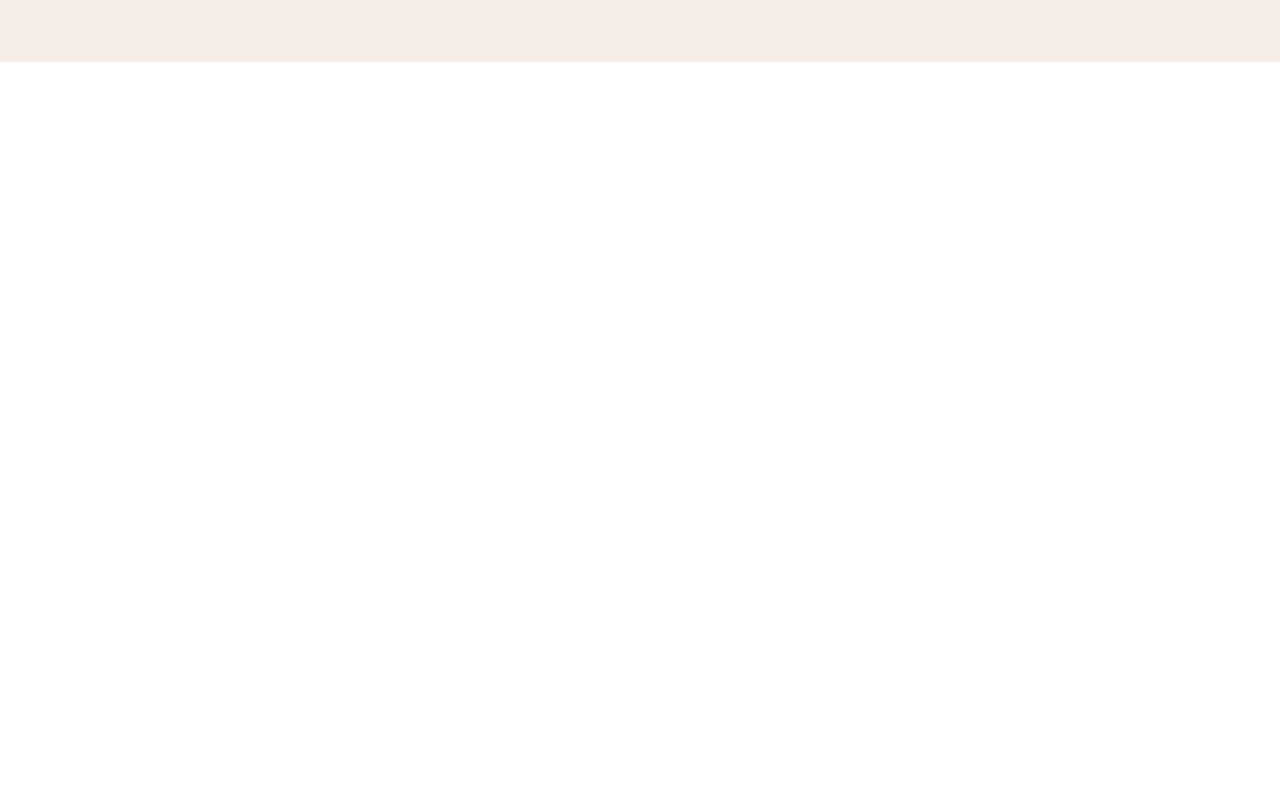
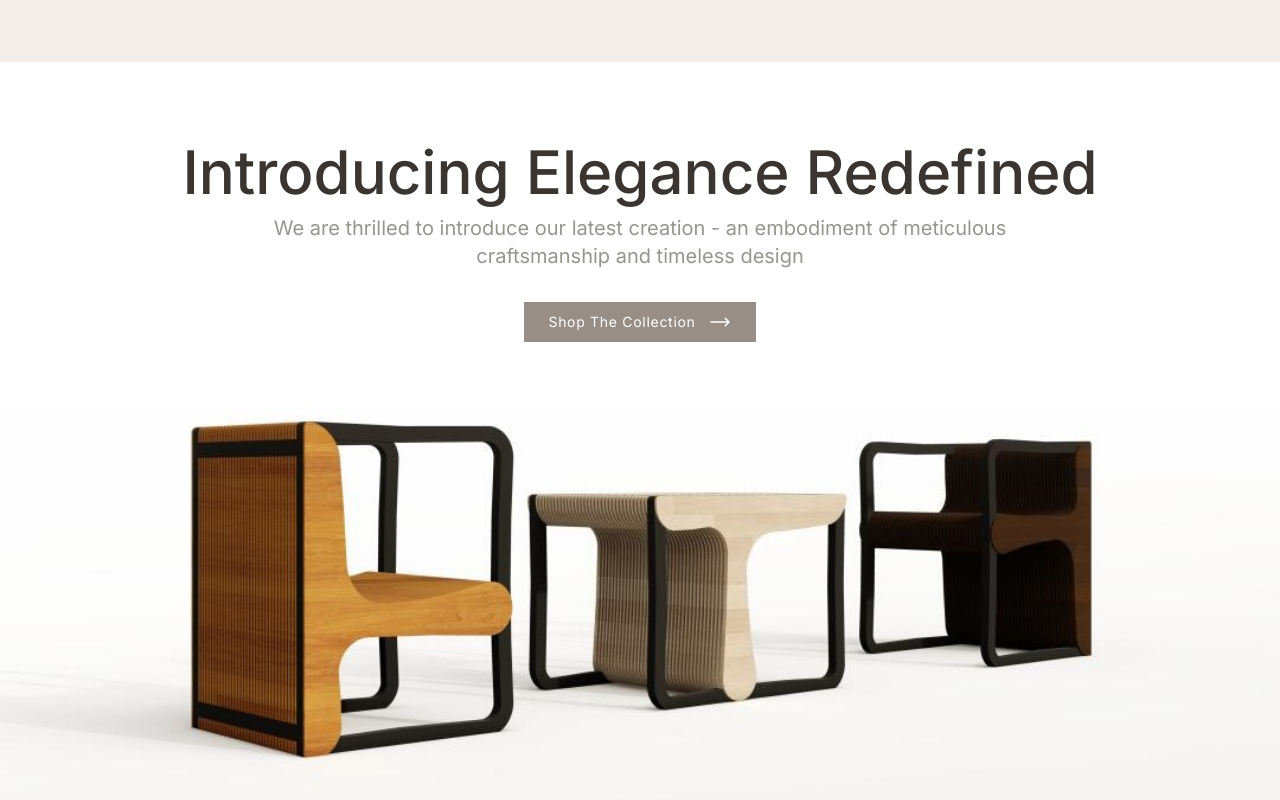
Before and after one commit to xyncblock/artifyniture-website, a React (Create React App) app: page / in a window 1280 px wide. Shown: the part 738-1538 px from the top of the page. Before the commit the page ends 800 px from the top, so only its background shows below. Built offline with nearby package versions, Linux system fonts and the light colour scheme; the HTML template or start-up script is replaced by a standard one; a web font is replaced by a local one.

Commit message:
product introduction section added

```diff
--- a/package.json
+++ b/package.json
@@ -3,6 +3,7 @@
   "version": "0.1.0",
   "private": true,
   "dependencies": {
+    "@heroicons/react": "^2.0.18",
     "@testing-library/jest-dom": "^5.17.0",
     "@testing-library/react": "^13.4.0",
     "@testing-library/user-event": "^13.5.0",
@@ -13,6 +14,7 @@
     "framer-motion": "^10.16.4",
     "react": "^18.2.0",
     "react-dom": "^18.2.0",
+    "react-intersection-observer": "^9.5.2",
     "react-scripts": "5.0.1",
     "typescript": "^4.9.5",
     "web-vitals": "^2.1.4"
--- a/src/Components/Header/Header.tsx
+++ b/src/Components/Header/Header.tsx
@@ -26,7 +26,7 @@ const Header = () => {
             className="main-header-text text-dark-brown text-7xl font-extrabold font-inter tracking-[3.20px] flex flex-col items-start max-w-max"
           >
             <div>Experience</div>
-            <div>the Artistry</div>
+            <div className="max-w-max">the Artistry</div>
             <div>
               of <span className="text-grayish-brown">Living</span>
             </div>
--- /dev/null
+++ b/src/Components/ProductIntro/ProductIntro.tsx
@@ -0,0 +1,166 @@
+import { useEffect } from "react";
+import { motion, useAnimation } from "framer-motion";
+import { useInView } from "react-intersection-observer";
+import { ArrowLongRightIcon } from "@heroicons/react/24/solid";
+
+
+// const ProductIntro = () => {
+//   const controls = useAnimation();
+//   const [ref, inView] = useInView({
+//     triggerOnce: true, // Trigger the animation once
+//     threshold: 0.5, // Trigger when 50% of the element is in the viewport
+//   });
+
+//   useEffect(() => {
+//     if (inView) {
+//       // When the section is in the viewport, start the animation
+//       controls.start({
+//         opacity: 1,
+//         y: 0,
+//         transition: {
+//           duration: 0.6,
+//         },
+//       });
+//     }
+//   }, [controls, inView]);
+
+//   return (
+//     <motion.div
+//       className="flex flex-col mt-20 gap-16"
+//       ref={ref}
+//       initial={{ opacity: 0, y: 20 }}
+//       animate={controls}
+//     >
+//       <div className=" flex flex-col items-center justify-center">
+//         <motion.div
+//           className="text-dark-brown text-6xl font-medium font-inter"
+//           initial={{ opacity: 0, y: 20 }}
+//           animate={{ opacity: 1, y: 0 }}
+//           transition={{ duration: 0.6, delay: 0.2 }}
+//         >
+//           Introducing Elegance Redefined
+//         </motion.div>
+//         <motion.div
+//           className="text-center text-light-gray  text-xl font-normal font-inter mt-3"
+//           initial={{ opacity: 0, y: 20 }}
+//           animate={{ opacity: 1, y: 0 }}
+//           transition={{ duration: 0.6, delay: 0.4 }}
+//         >
+//           <div>
+//             We are thrilled to introduce our latest creation - an embodiment of
+//             meticulous
+//           </div>
+//           <div>craftsmanship and timeless design</div>
+//         </motion.div>
+//         <motion.button
+//           className="bg-grayish-brown hover:bg-light-gray px-6 py-2 flex flex-row gap-3 items-center justify-center mt-8"
+//           initial={{ opacity: 0, y: 20 }}
+//           animate={{ opacity: 1, y: 0 }}
+//           transition={{ duration: 0.6, delay: 0.6 }}
+//         >
+//           <div className="text-sm font-normal font-inter tracking-wider text-white">
+//             Shop The Collection
+//           </div>
+//           <div>
+//             <ArrowLongRightIcon className="h-6 w-6 text-white" />
+//           </div>
+//         </motion.button>
+//       </div>
+//       <div>
+//         <motion.img
+//           src="./Assets/completeSet.jpg"
+//           alt=""
+//           className="w-full h-full object-contain"
+//           initial={{ opacity: 0, y: 20 }}
+//           animate={{ opacity: 1, y: 0 }}
+//           transition={{ duration: 0.6, delay: 0.8 }}
+//         />
+//       </div>
+//     </motion.div>
+//   );
+// };
+
+// export default ProductIntro;
+
+
+
+const ProductIntro = () => {
+  const controls = useAnimation();
+  const [ref, inView] = useInView({
+    triggerOnce: true,
+    threshold: 0.5,
+  });
+
+  useEffect(() => {
+    if (inView) {
+      controls.start("visible");
+    }
+  }, [controls, inView]);
+
+  const containerVariants = {
+    hidden: { opacity: 0 },
+    visible: { opacity: 1, transition: { duration: 0.6, ease: "easeOut" } },
+  };
+
+  const textVariants = {
+    hidden: { opacity: 0, x: -20 },
+    visible: { opacity: 1, x: 0, transition: { duration: 0.6, ease: "easeOut" } },
+  };
+
+  const buttonVariants = {
+    hidden: { opacity: 0, y: 20 },
+    visible: { opacity: 1, y: 0, transition: { duration: 0.6, ease: "easeOut" } },
+  };
+
+  const imageVariants = {
+    hidden: { opacity: 0, scale: 0.8 },
+    visible: { opacity: 1, scale: 1, transition: { duration: 0.6, ease: "easeOut" } },
+  };
+
+  return (
+    <motion.div
+      className="flex flex-col mt-20 gap-16"
+      ref={ref}
+      initial="hidden"
+      animate={controls}
+      variants={containerVariants}
+    >
+      <div className="flex flex-col items-center justify-center">
+        <motion.div
+          className="text-dark-brown text-6xl font-medium font-inter"
+          variants={textVariants}
+        >
+          Introducing Elegance Redefined
+        </motion.div>
+        <motion.div
+          className="text-center text-light-gray text-xl font-normal font-inter mt-3"
+          variants={textVariants}
+        >
+          <div>We are thrilled to introduce our latest creation - an embodiment of meticulous</div>
+          <div>craftsmanship and timeless design</div>
+        </motion.div>
+        <motion.button
+          className="bg-grayish-brown hover:bg-light-gray px-6 py-2 flex flex-row gap-3 items-center justify-center mt-8"
+          variants={buttonVariants}
+        >
+          <div className="text-sm font-normal font-inter tracking-wider text-white">
+            Shop The Collection
+          </div>
+          <div>
+            <ArrowLongRightIcon className="h-6 w-6 text-white" />
+          </div>
+        </motion.button>
+      </div>
+      <div>
+        <motion.img
+          src="./Assets/completeSet.jpg"
+          alt=""
+          className="w-full h-full object-contain"
+          variants={imageVariants}
+        />
+      </div>
+    </motion.div>
+  );
+};
+
+export default ProductIntro;
--- a/src/Pages/Home/Home.tsx
+++ b/src/Pages/Home/Home.tsx
@@ -2,26 +2,29 @@ import React, { useState, useEffect } from 'react'; // Import React and necessar
 
 import Header from "../../Components/Header/Header";
 import Navbar from "../../Components/Navbar/Navbar";
+import ProductIntro from '../../Components/ProductIntro/ProductIntro';
 
-type Props = {}
+type Props = {};
 
 const Home = (props: Props) => {
-  const [showHeader, setShowHeader] = useState(false); // State to track whether to show the header
+  const [showContent, setShowContent] = useState(false);
 
   useEffect(() => {
-    // Use setTimeout to toggle the showHeader state after 3000 milliseconds (3 seconds)
     const timeoutId = setTimeout(() => {
-      setShowHeader(true);
+      setShowContent(true);
     }, 3000);
-
-    // Clean up the timeout when the component unmounts
     return () => clearTimeout(timeoutId);
-  }, []); // Empty dependency array ensures this effect runs once on component mount
+  }, []);
 
   return (
-    <div className='bg-light-beige'>
-      <Navbar />
-      {showHeader && <Header />} {/* Render the Header conditionally based on showHeader state */}
+    <div>
+      <div className='bg-light-beige'>
+        <Navbar />
+        {showContent && <Header />}
+      </div>
+      <div>
+        {showContent && <ProductIntro/>}
+      </div>
     </div>
   );
 }
--- a/tailwind.config.js
+++ b/tailwind.config.js
@@ -2,6 +2,7 @@
 module.exports = {
   content: [
     "./src/**/*.{js,jsx,ts,tsx}",
+    "./public/**/*.{png,jpg}"
   ],
   theme: {
     extend: {
@@ -22,6 +23,9 @@ module.exports = {
         k2d: ["K2D", "serif"],
         khula: ["Khula", "sans-serif"],
         bebasneue: ["Bebas Neue", "sans-serif"],
+      },
+      backgroundImage: {
+        'bgImg': "./Assets/completeSet.jpg"
       }
     },
   },
```
Also changed, not shown: public/Assets/completeSet.jpg (added), src/Pages/Home/Home.css (deleted).
